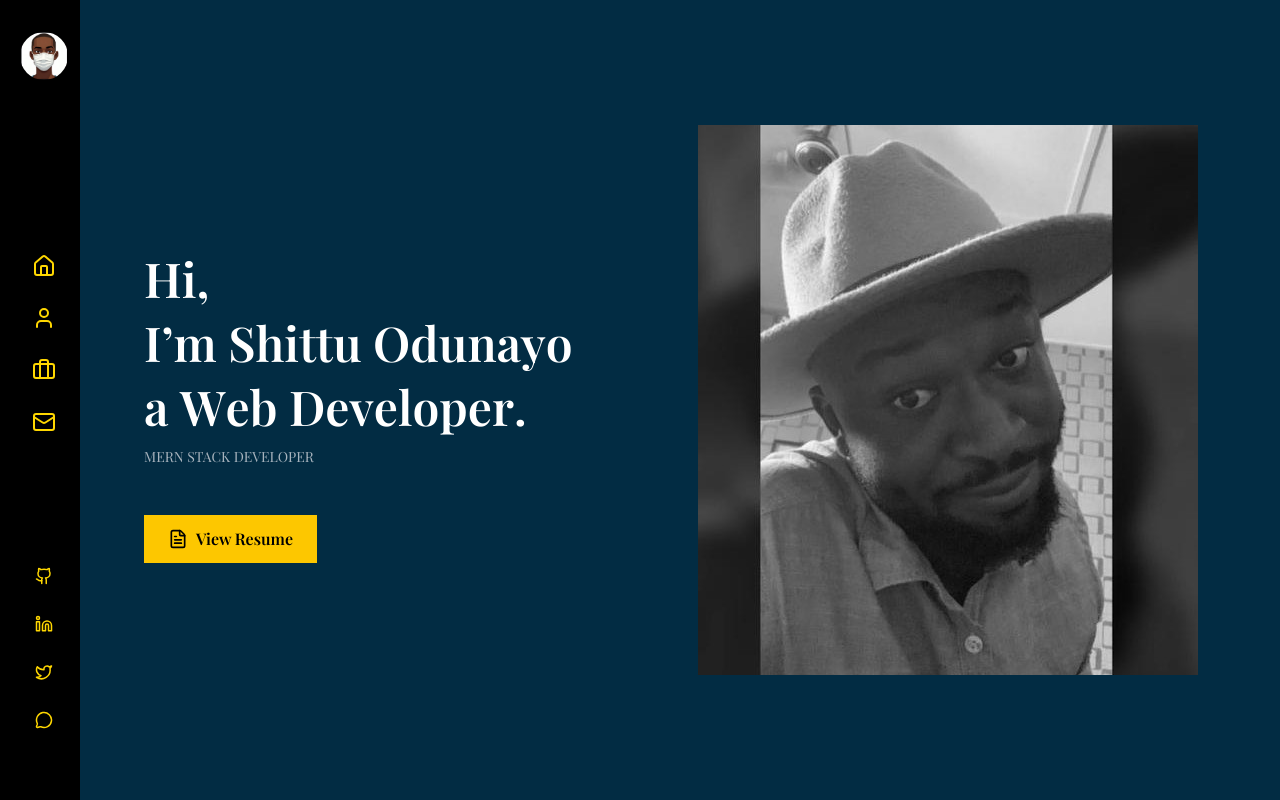
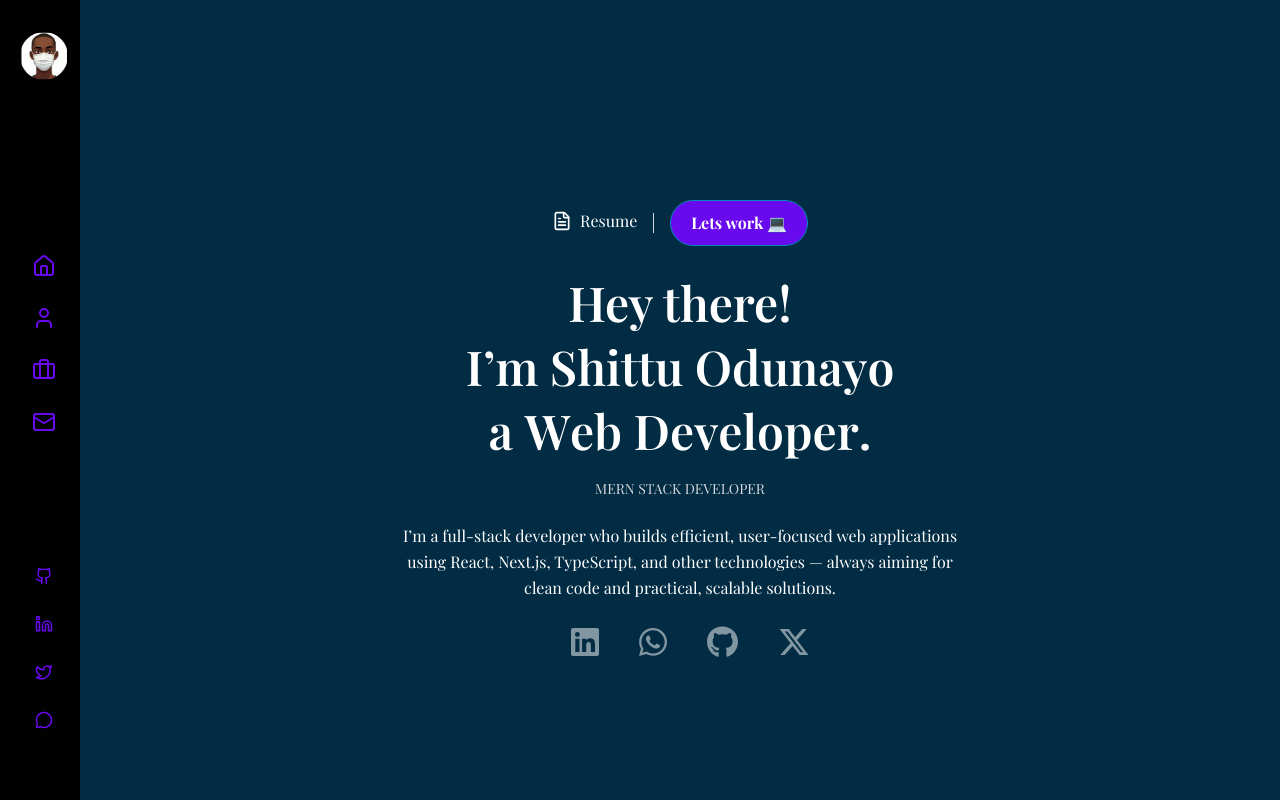
Before and after one commit to MrLexsmyth/portfolio2, a Next.js app in the folder client/: page / in a window 1280 px wide. Built offline with nearby package versions, Linux system fonts and the light colour scheme.

Commit message:
upgrading

```diff
--- a/client/app/(home)/layout.tsx
+++ b/client/app/(home)/layout.tsx
@@ -17,7 +17,7 @@ export default function HomeLayout({
   return (
     <div className="flex min-h-screen relative">
       {/* Desktop Sidebar */}
-      <aside className="hidden md:flex w-20 bg-black">
+      <aside className="hidden md:flex w-20 bg-[#010101]">
         <Sidebar />
       </aside>
 
--- a/client/app/(home)/page.tsx
+++ b/client/app/(home)/page.tsx
@@ -1,52 +1,148 @@
 "use client";
 
-import Image from "next/image";
 import { FileText } from "lucide-react";
+import { motion } from "framer-motion";
 import AnimatedText from "@/components/AnimatedText";
+import EncryptText from "@/components/EncryptText";
+import { FontAwesomeIcon } from '@fortawesome/react-fontawesome';
+import { faLinkedin, faWhatsapp, faGithub, faXTwitter } from '@fortawesome/free-brands-svg-icons';
 
 export default function HomePage() {
+
+    const fadeInVariants = {
+    hidden: { opacity: 0, y: 30 },
+    visible: (i = 0) => ({
+      opacity: 1,
+      y: 0,
+      transition: { delay: i * 0.2, duration: 0.6 }
+    })
+  };
   return (
-    <div className="min-h-screen flex flex-col md:flex-row items-center bg-[#022c43] px-6 md:px-16 py-10">
+    <div className="min-h-screen flex flex-col items-center justify-center bg-[#022c43] px-6">
 
-      {/* LEFT: Animated Text */}
-      <div className="flex-1 flex flex-col justify-center items-center md:items-start text-left md:text-left mt-4">
+      <ul className="flex items-center gap-4 mt-16">
+  <motion.li>
+    <a
+      href="https://drive.google.com/file/d/1m0Wvdfqit3rNlsZbnBdvl8AmtQuSWT2n/view?usp=drive_link"
+      className="text-white no-underline inline-flex items-center gap-2"
+    >
+      <FileText size={20} />
+      Resume
+    </a>
+  </motion.li>
+
+  <motion.div
+    className="h-5 w-px bg-gray-300"
+    initial="hidden"
+    animate="visible"
+    variants={fadeInVariants}
+  />
+
+  <motion.li>
+    <a
+      href="mailto:shittuodunayo2020@gmail.com"
+      className="
+        inline-block
+        px-5 py-2.5
+        bg-[#680aed]
+        border border-[#008cba]
+        rounded-full
+        text-white
+        font-bold
+        transition-colors
+        duration-300
+        hover:bg-[#5a09d0]
+        hover:border-[#006f94]
+      "
+    >
+      Lets work 💻
+    </a>
+  </motion.li>
+</ul>
+
+      <div className="flex flex-col items-center mt-8 text-center max-w-3xl">
+
+        {/* Animated Text */}
         <AnimatedText>
-           <h1 className="text-3xl md:text-5xl font-semibold mb-4">
-            Hi,
-          </h1>
+          <EncryptText
+            text="Hey there!"
+            className="text-3xl md:text-5xl font-semibold mb-4"
+          />
+
           <h1 className="text-3xl md:text-5xl font-semibold mb-4">
             I’m Shittu Odunayo
           </h1>
-           <h1 className="text-3xl md:text-5xl font-semibold mb-4">
-             a Web Developer.
+
+          <h1 className="text-3xl md:text-5xl font-semibold mb-4">
+            a Web Developer.
           </h1>
         </AnimatedText>
 
-        <p className="text-[12px] md:text-[14px] opacity-80 text-gray-300"> MERN STACK DEVELOPER</p>
+        <EncryptText
+          text="MERN STACK DEVELOPER"
+          className="text-[12px] md:text-[14px] opacity-80 text-gray-300 mt-2"
+        />
 
-        <a
+        {/* Description */}
+        <motion.div
+          className="mt-6 text-white text-sm md:text-base leading-relaxed max-w-xl"
+          initial={{ opacity: 0, y: 40 }}
+          animate={{ opacity: 1, y: 0 }}
+          transition={{ delay: 0.5, duration: 1 }}
+        >
+          <p>
+            I’m a full-stack developer who builds efficient, user-focused web
+            applications using React, Next.js, TypeScript, and other technologies
+            — always aiming for clean code and practical, scalable solutions.
+          </p>
+        </motion.div>
+        <motion.div
+          className="mt-4"
+          initial={{ opacity: 0, x: -30 }}
+          animate={{ opacity: 1, x: 0 }}
+          transition={{ delay: 0.8, duration: 0.6 }}
+        >
+         <a
+  href="https://www.linkedin.com/in/shittu-odunayo-opeyemi-94abbb207/"
+  className="text-white/50 text-[32px] ml-[30px] mr-[10px] transition-colors duration-300 hover:text-white"
+>
+  <FontAwesomeIcon icon={faLinkedin} />
+</a>
+
+<a
+  href="https://wa.me/2348169273808"
+  className="text-white/50 text-[32px] ml-[30px] mr-[10px] transition-colors duration-300 hover:text-white"
+>
+  <FontAwesomeIcon icon={faWhatsapp} />
+</a>
+
+<a
+  href="https://t.co/F8pwGHzqve"
+  className="text-white/50 text-[32px] ml-[30px] mr-[10px] transition-colors duration-300 hover:text-white"
+>
+  <FontAwesomeIcon icon={faGithub} />
+</a>
+
+<a
+  href="https://x.com/ShittuOdunayo3"
+  className="text-white/50 text-[32px] ml-[30px] mr-[10px] transition-colors duration-300 hover:text-white"
+>
+  <FontAwesomeIcon icon={faXTwitter} />
+</a>
+
+        </motion.div>
+
+        {/* Button */}
+        {/* <a
           href="https://drive.google.com/file/d/18jseBRLyIySyOI2DKSDFS4c_30Z49CQb/view?usp=drive_link"
           target="_blank"
           rel="noopener noreferrer"
-          className="inline-flex items-center mt-12 gap-2 bg-yellow-400 text-black font-semibold px-6 py-3 hover:bg-yellow-500 transition w-max"
+          className="inline-flex items-center mt-10 gap-2 bg-[#680aed] text-black font-semibold px-6 py-3 hover:opacity-90 transition"
         >
           <FileText size={20} />
           View Resume
-        </a>
+        </a> */}
       </div>
-
-      {/* RIGHT: Image */}
-      <div className="flex-1 flex justify-center items-center mt-8 md:mt-0">
-        <Image
-          src="/odunayo.jpg"
-          alt="Shittu Odunayo portrait"
-          width={350}
-          height={400}
-          priority
-          className="object-cover md:w-[500px] md:h-[550px]"
-        />
-      </div>
-
     </div>
   );
 }
--- a/client/components/AnimatedText.tsx
+++ b/client/components/AnimatedText.tsx
@@ -28,7 +28,7 @@ export default function AnimatedText({ children }: AnimatedTextProps) {
         }}
         whileHover={{
           y: -10,
-          color: "#FFD700",
+          color: "#680aed",
         }}
         className="inline-block cursor-pointer"
       >
--- /dev/null
+++ b/client/components/EncryptText.tsx
@@ -0,0 +1,66 @@
+// EncryptText.tsx
+import React, { useEffect, useState } from "react";
+import { motion as Motion } from "framer-motion";
+
+const characters =
+  "ABCDEFGHIJKLMNOPQRSTUVWXYZabcdefghijklmnopqrstuvwxyz0123456789!@#$%^&*()";
+
+const scrambleText = (target: string, progress: number): string => {
+  return target
+    .split("")
+    .map((char, i) => {
+      if (i < progress) return char;
+      return characters[Math.floor(Math.random() * characters.length)];
+    })
+    .join("");
+};
+
+interface EncryptTextProps {
+  text: string;
+  duration?: number;
+  className?: string;
+}
+
+const EncryptText: React.FC<EncryptTextProps> = ({
+  text,
+  duration = 1500,
+  className,
+}) => {
+  const [displayText, setDisplayText] = useState<string>("");
+  const [progress, setProgress] = useState<number>(0);
+
+  useEffect(() => {
+    const totalSteps = text.length;
+    const intervalTime = duration / totalSteps;
+
+    const id = window.setInterval(() => {
+      setProgress((prev) => {
+        const next = prev + 1;
+        if (next > totalSteps) {
+          clearInterval(id);
+          return totalSteps;
+        }
+        return next;
+      });
+    }, intervalTime);
+
+    return () => clearInterval(id);
+  }, [text, duration]);
+
+  useEffect(() => {
+    setDisplayText(scrambleText(text, progress));
+  }, [progress, text]);
+
+  return (
+    <Motion.h1
+      className={className}
+      initial={{ opacity: 0, y: 30 }}
+      animate={{ opacity: 1, y: 0 }}
+      transition={{ duration: 1.0, ease: "easeInOut" }}
+    >
+      {displayText}
+    </Motion.h1>
+  );
+};
+
+export default EncryptText;
--- a/client/components/Sidebar.tsx
+++ b/client/components/Sidebar.tsx
@@ -4,6 +4,7 @@ import Link from "next/link";
 import { ReactNode } from "react";
 import { motion } from "framer-motion";
 import Image from "next/image";
+
 import {
   Home,
   User,
@@ -22,7 +23,7 @@ type SidebarProps = {
 
 export default function Sidebar({ onLinkClick }: SidebarProps) {
   return (
-    <aside className="h-full flex flex-col justify-between items-center p-4 text-[#ffd700]">
+    <aside className="h-full flex flex-col justify-between items-center p-4 text-[#680aed]">
 
       {/* LOGO */}
       <motion.div
--- a/client/package.json
+++ b/client/package.json
@@ -10,6 +10,11 @@
   },
   "dependencies": {
     "@emailjs/browser": "^4.4.1",
+     "@fortawesome/fontawesome-free": "^6.7.2",
+    "@fortawesome/fontawesome-svg-core": "^6.7.2",
+    "@fortawesome/free-brands-svg-icons": "^6.7.2",
+    "@fortawesome/free-solid-svg-icons": "^6.7.2",
+    "@fortawesome/react-fontawesome": "^0.2.2",
     "framer-motion": "^12.23.26",
     "lucide-react": "^0.562.0",
     "next": "^16.0.7",
```
Also changed, not shown: 1 other file (tests, documents, lock files or other folders).
